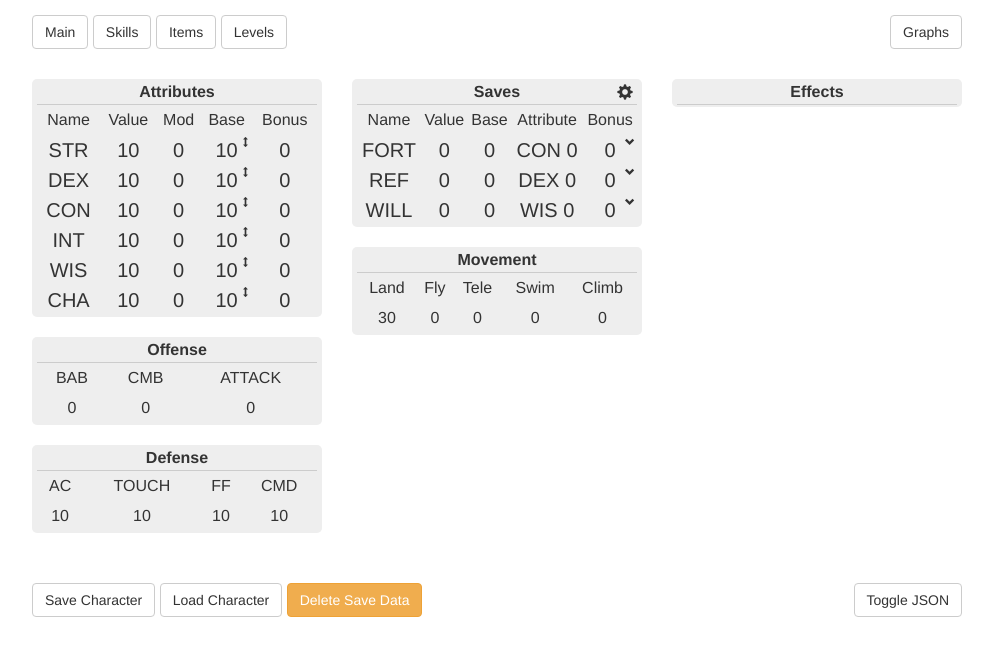
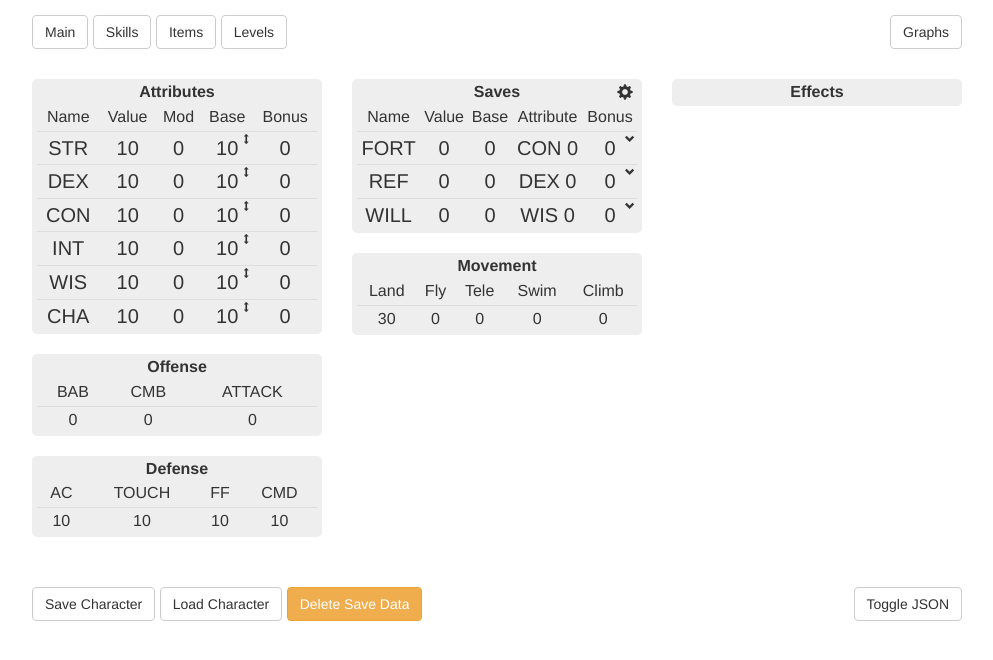
Before and after one commit to Vsevolod-Shustov/angular-charsheet, a website: page app/index.html in a window 1280 px wide. Shown: the whole page, without its empty margins (143-1136 px from the left). Drawn offline with nearby package versions, Linux system fonts and the light colour scheme; some packages are replaced by stand-ins of ours; files whose address does not match are found by name.

Commit message:
back to tables

```diff
--- a/app/css/app.css
+++ b/app/css/app.css
@@ -31,39 +31,28 @@ input[type=number]::-webkit-outer-spin-button {
   font-size:12px;
 }
 
-.table {
-  display:table;
-  border:none;
-  border-collapse:collapse;
+table {
   position:relative;
-  margin-bottom:0;
+  margin-bottom:0!important;
 }
-.tr {
-  display:table-row;
+tr {
   position:relative;
 }
-/*.table-bordered .tr {
-  border-bottom:1px solid #ddd;
+tr:first-of-type td {
+  border:0!important;
 }
-.table-bordered .tr:last-of-type {
-  border-bottom:0;
-}*/
 .fullwidth {
   width:100%;
   text-align:center;
 }
-.td {
-  display:table-cell;
-  padding:0;
-  line-height:30px;
-  height:30px!important;
+td {
   text-align:center!important;
   vertical-align:middle!important;
   font-size:inherit;
   position:relative;
-  /*border:1px solid lightgray;*/
+  padding:2px!important;
 }
-.td:first-letter {
+td:first-letter {
   text-transform:uppercase;
 }
 input[type="number"] {
@@ -143,9 +132,14 @@ input[type="text"] {
 .header {
   font-weight:bold;
   text-align:center;
-  border-bottom:1px solid #ccc;
+  /*border-bottom:1px solid #ccc;*/
   position:relative;
 }
+.header,
+.header td {
+  border:0!important;
+}
+
 .glyphicon-cog {
   position:absolute;
   right:4px;
--- a/app/partials/attributes.html
+++ b/app/partials/attributes.html
@@ -1,19 +1,19 @@
 <section class="attributes">
   <div class="header">Attributes</div>
-  <div class="table table-bordered">
-    <div class="tr">
-      <div class="td">Name</div>
-      <div class="td">Value</div>
-      <div class="td">Mod</div>
-      <div class="td">Base</div>
-      <div class="td">Bonus</div>
-    </div>
-    <div class="tr large" ng-repeat="attribute in character.attributes | toArray | orderBy:'index'">
-      <div class="td large">{{attribute.name | uppercase | limitTo:3}}</div>
-      <div class="td">{{attribute.value||10}}</div>
-      <div class="td">{{attribute.mod||0}}</div>
-      <div class="td"><input type="number" ng-model="attribute.basevalue" spinner></div>
-      <div class="td">{{attribute.bonus}}</div>
-    </div>
-  </div>
+  <table class="table">
+    <tr>
+      <td>Name
+      <td>Value
+      <td>Mod
+      <td>Base
+      <td>Bonus
+    </tr>
+    <tr class="large" ng-repeat="attribute in character.attributes | toArray | orderBy:'index'">
+      <td class="large">{{attribute.name | uppercase | limitTo:3}}
+      <td>{{attribute.value||10}}
+      <td>{{attribute.mod||0}}
+      <td><input type="number" ng-model="attribute.basevalue" spinner>
+      <td>{{attribute.bonus}}
+    </tr>
+  </table>
 </section>
--- a/app/partials/defense.html
+++ b/app/partials/defense.html
@@ -1,11 +1,9 @@
 <section class="misc">
   <div class="header">Defense</div>
-  <div class="table table-bordered">
-    <div class="tr">
-      <div class="td" ng-repeat="item in character.defense | toArray | orderBy:'index'">{{item.name | uppercase}}</div>
-    </div>
-    <div class="tr">
-      <div class="td" ng-repeat="item in character.defense | toArray | orderBy:'index'">{{item.value | number:0}}</div>
-    </div>
-  </div>
+  <table class="table">
+    <tr>
+      <td ng-repeat="item in character.defense | toArray | orderBy:'index'">{{item.name | uppercase}}
+    <tr>
+      <td ng-repeat="item in character.defense | toArray | orderBy:'index'">{{item.value | number:0}}</div>
+  </table>
 </section>
--- a/app/partials/effects.html
+++ b/app/partials/effects.html
@@ -1,11 +1,9 @@
 <section class="effects">
   <div class="header">Effects</div>
-  <div class="table table-bordered">
-    <div class="tr" ng-repeat='item in character.items'>
-      <div class="td">
+  <table class="table">
+    <tr ng-repeat='item in character.items'>
+      <td>
         {{item.name}}
         <input type="checkbox" ng-model="item.active">
-      </div>
-    </div>
-  </div>
+  </table>
 </section>
--- a/app/partials/movement.html
+++ b/app/partials/movement.html
@@ -1,11 +1,9 @@
 <section class="movement">
   <div class="header">Movement</div>
-  <div class="table table-bordered">
-    <div class="tr">
-      <div class="td" ng-repeat="speed in character.movement | toArray | orderBy:'index'">{{speed.name}}</div>
-    </div>
-    <div class="tr">
-      <div class="td" ng-repeat="speed in character.movement | toArray | orderBy:'index'">{{speed.value}}</div>
-    </div>
-  </div>
+  <table class="table">
+    <tr>
+      <td ng-repeat="speed in character.movement | toArray | orderBy:'index'">{{speed.name}}
+    <tr>
+      <td ng-repeat="speed in character.movement | toArray | orderBy:'index'">{{speed.value}}
+  </table>
 </section>
--- a/app/partials/offense.html
+++ b/app/partials/offense.html
@@ -1,11 +1,9 @@
 <section class="offense">
   <div class="header">Offense</div>
-  <div class="table table-bordered">
-    <div class="tr">
-      <div class="td" ng-repeat="item in character.offense">{{item.name | uppercase}}</div>
-    </div>
-    <div class="tr">
-      <div class="td" ng-repeat="item in character.offense">{{item.value | number:0}}</div>
-    </div>
-  </div>
+  <table class="table">
+    <tr>
+      <td ng-repeat="item in character.offense">{{item.name | uppercase}}
+    <tr>
+      <td ng-repeat="item in character.offense">{{item.value | number:0}}
+  </table>
 </section>
--- a/app/partials/saves.html
+++ b/app/partials/saves.html
@@ -1,51 +1,51 @@
 <section class="saves">
   <div class="header">Saves<span class="glyphicon glyphicon-cog" ng-click="showSavesSettings = !showSavesSettings"></span></div>
-  <div class="table table-bordered">
-    <div class="tr">
-      <div class="td">Name</div>
-      <div class="td">Value</div>
-      <div class="td">Base</div>
-      <div class="td">Attribute</div>
-      <div class="td">Bonus</div>
-    </div>
-    <div class="tr large" ng-repeat="save in character.saves | toArray | orderBy:'index'">
-      <div class="td large">{{save.name | uppercase}}</div>
-      <div class="td">{{save.value}}</div>
-      <div class="td">{{save.base | parseInt}}</div>
-      <div class="td">{{save.attribute | uppercase | limitTo:3}} {{save.statbonus||0}}</div>
-      <div class='td bonus-anchor' ng-click="show = !show">{{save.bonus}} <span class="glyphicon glyphicon-chevron-down"></span></div>
+  <table class="table">
+    <tr>
+      <td>Name
+      <td>Value
+      <td>Base
+      <td>Attribute
+      <td>Bonus
+    </tr>
+    <tr class="large" ng-repeat="save in character.saves | toArray | orderBy:'index'">
+      <td class="large">{{save.name | uppercase}}
+      <td>{{save.value}}
+      <td>{{save.base | parseInt}}
+      <td>{{save.attribute | uppercase | limitTo:3}} {{save.statbonus||0}}
+      <td class='bonus-anchor' ng-click="show = !show">{{save.bonus}} <span class="glyphicon glyphicon-chevron-down"></span></td>
 
-      <div class='td bonus-popup-container'>
-        <div class="popup-fixed table table-bordered" ng-show="show">
-          <span class="glyphicon glyphicon-remove-circle" ng-click="show = !show"></span>
-          <div class="tr">
-            <div class="td">Source</div>
-            <div class="td">Type</div>
-            <div class="td">Value</div>
-          </div>
-          <div class="tr large" ng-repeat="bonus in save.bonuses">
-            <div class="td">{{bonus.source}}</div>
-            <div class="td">{{bonus.type}}</div>
-            <div class="td">{{bonus.value}}</div>
-          </div>
-        </div>
-      </div>
+      <td class='bonus-popup-container'>
+        <table class="popup-fixed table" ng-show="show">
+          <tr class="glyphicon glyphicon-remove-circle" ng-click="show = !show"></tr>
+          <tr class="header"><td colspan="3">{{save.name | uppercase}} breakdown</td></tr>
+          <tr>
+            <td>Source</td>
+            <td>Type</td>
+            <td>Value</td>
+          </tr>
+          <tr class="large" ng-repeat="bonus in save.bonuses">
+            <td>{{bonus.source}}</td>
+            <td>{{bonus.type}}</td>
+            <td>{{bonus.value}}</td>
+          </tr>
+        </table>
+      </td>
 
-    </div>
-  </div>
+    </tr>
+  </table>
 </section>
 
 <div class="popup-fixed" ng-show="showSavesSettings">
   <span class="glyphicon glyphicon-remove-circle" ng-click="showSavesSettings = !showSavesSettings"></span>
   <div class="header">Save attribute dependency</div>
-  <div class="table table-bordered">
-    <div class="tr large" ng-repeat="save in character.saves">
-      <div class="td">{{save.name | uppercase}}</div>
-      <div class="td">
+  <table class="table">
+    <tr class="large" ng-repeat="save in character.saves">
+      <td>{{save.name | uppercase}}
+      <td>
         <select ng-model="save.attribute" ng-options="value.name as value.name for (key , value) in character.attributes | toArray | orderBy:'index'">
           <!--<option ng-repeat="attribute in character.attributes" value="{{attribute.name}}">{{attribute.name}}</option>-->
         </select>
-      </div>
-    </div>
-  </div>
+    </tr>
+  </table>
 </div>
```
Also changed, not shown: app/partials/items.html (+20 -22 lines), app/partials/levels.html (+34 -38 lines), app/partials/skills.html (+22 -23 lines).
